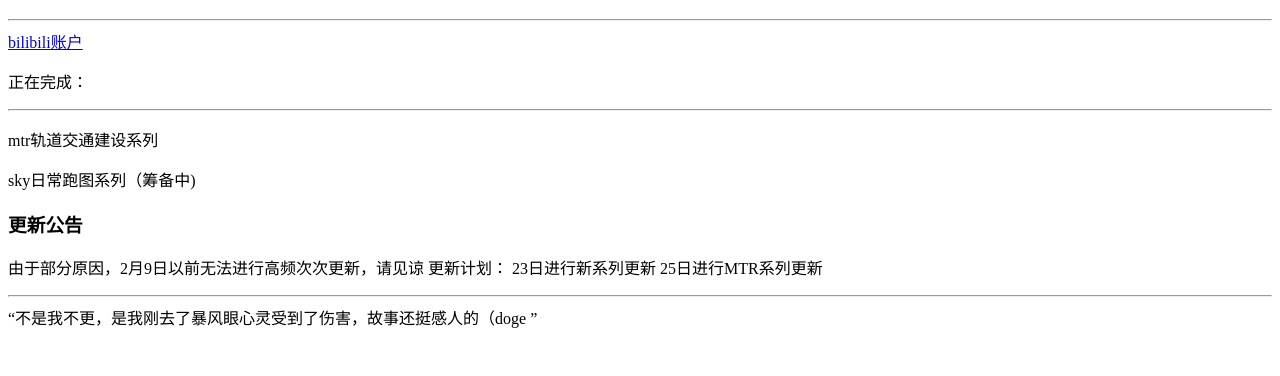
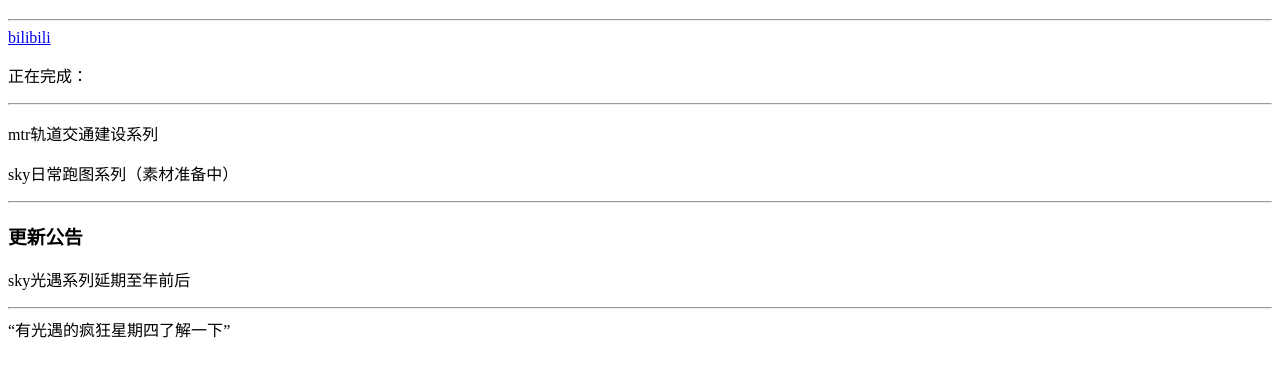
Before and after one commit to sportyfire/sportyfire.github.io, a plain HTML site: page index.html in a window 1280 px wide. Shown: the part 70-446 px from the top of the page. Drawn offline with Linux system fonts and the light colour scheme.

Commit message:
Update index.html

```diff
--- a/index.html
+++ b/index.html
@@ -6,15 +6,13 @@
 </head>
 <h1>欢迎来到sportyfire的个人网站</h1>
 <hr/>
-<a href = "https://space.bilibili.com/3493119557371921?spm_id_from=333.337.0.0">bilibili账户</a>
+<a href = "https://space.bilibili.com/3493119557371921?spm_id_from=333.337.0.0">bilibili</a>
 <p>正在完成：</p>
 <hr/>
 <p>mtr轨道交通建设系列</p>
-<p>sky日常跑图系列（筹备中)</p>
+<p>sky日常跑图系列（素材准备中）</p>
+<hr/>
 <h3>更新公告</h3>
-<p>由于部分原因，2月9日以前无法进行高频次次更新，请见谅
-更新计划：
-23日进行新系列更新
-25日进行MTR系列更新</p>
+<p>sky光遇系列延期至年前后</p>
 <hr/>
-<q>不是我不更，是我刚去了暴风眼心灵受到了伤害，故事还挺感人的（doge </q>
+<q>有光遇的疯狂星期四了解一下</q>
```
